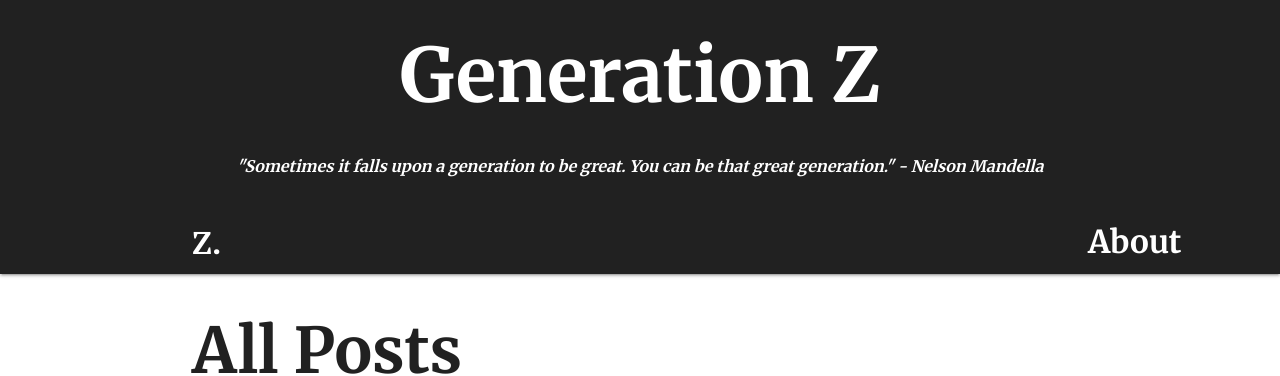
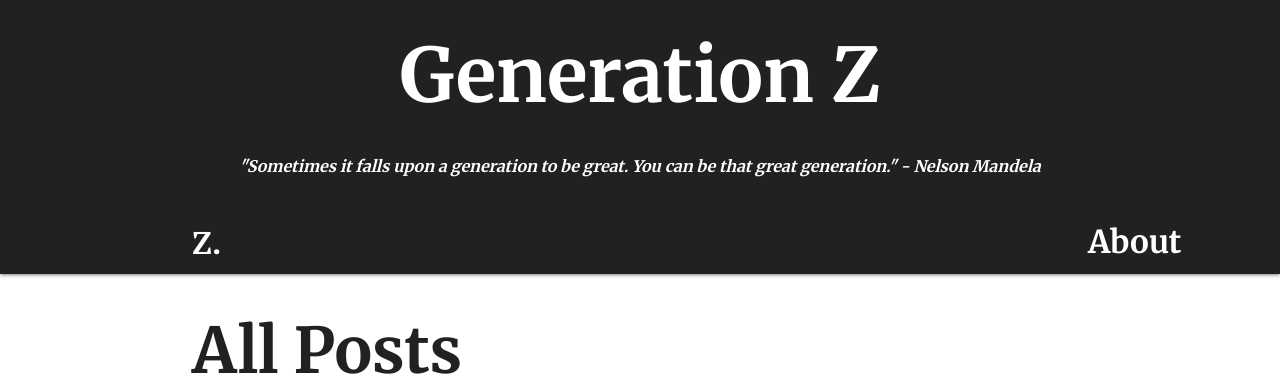
Before and after one commit to wearegenz/wearegenz.github.io, a Jekyll site: the page built from all_posts.md, in a window 1280 px wide. Shown: the top 376 px of the page. Built offline with Jekyll 4.4.1, drawn with Linux system fonts in a browser that asks for light colours.

```diff
--- a/_config.yml
+++ b/_config.yml
@@ -22,7 +22,7 @@ title: We Are Generation Z.
 email: your-email@example.com
 description: >- # this means to ignore newlines until "baseurl:"
   We will be heard.
-baseurl: "/wearegenz" # the subpath of your site, e.g. /blog
+baseurl: "" # the subpath of your site, e.g. /blog
 url: "wearegenz.github.io" # the base hostname & protocol for your site, e.g. http://example.com
 twitter_username: jekyllrb
 github_username:  jekyll
--- a/_layouts/default.html
+++ b/_layouts/default.html
@@ -16,7 +16,7 @@
         <div class="container">
             <div class="nav-content" style="text-align: center;">
                 <a href="{{site.baseurl}}/"><span class="nav-title merriweather" style="padding-bottom: 0; font-size: 500%;"> Generation Z </span></a>
-                <p class="merriweather" style=" font-size: medium;"><i style="font-size: medium;">"Sometimes it falls upon a generation to be great. You can be that great generation." - Nelson Mandella</i>  </p>
+                <p class="merriweather" style=" font-size: medium;"><i style="font-size: medium;">"Sometimes it falls upon a generation to be great. You can be that great generation." - Nelson Mandela</i>  </p>
             </div>
             <div class="nav-wrapper">
                 <a href="{{site.baseurl}}/" class="brand-logo"><span class="logo">Z.</span></a>
```
Also changed, not shown: 12 other files.
